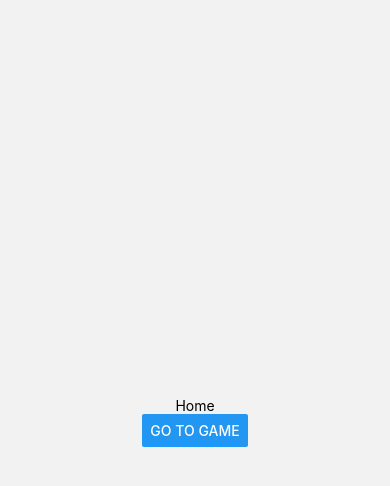
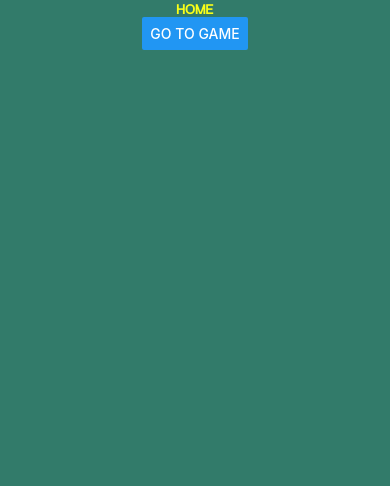
Before and after one commit to AslanGM/expo-tic-tac-toe, a React Native app: screen /Home in a window 390 px wide. Shown: the top 486 px of the page. Built offline with nearby package versions, Linux system fonts and the light colour scheme.

Commit message:
add background component

```diff
--- /dev/null
+++ b/src/components/background/background.styles.ts
@@ -0,0 +1,14 @@
+import { StyleSheet } from 'react-native'
+
+const styles = StyleSheet.create({
+    bg: {
+        position: 'absolute',
+        top: 0,
+        left: 0,
+        width: '100%',
+        height: '100%',
+        backgroundColor: '#327B6A'
+    }
+})
+
+export default styles
--- /dev/null
+++ b/src/components/background/background.tsx
@@ -0,0 +1,18 @@
+import { StatusBar } from 'expo-status-bar'
+import { ReactElement, ReactNode } from 'react'
+import { View } from 'react-native'
+import styles from './background.styles'
+
+type BackgroundProps = {
+    children: ReactNode
+}
+
+export default function Background({ children }: BackgroundProps): ReactElement {
+    return (
+        <View style={{ flex: 1 }}>
+            <StatusBar style="light" />
+            <View style={styles.bg} />
+            {children}
+        </View>
+    )
+}
--- a/src/components/index.ts
+++ b/src/components/index.ts
@@ -1,2 +1,3 @@
+export { default as AppBootstrap } from './app-bootstrap/app-bootstrap'
+export { default as Background } from './background/background'
 export { default as Text } from './text/text'
-export { default as AppBootstrap } from './app-bootstrap/app-bootstrap'
--- a/src/screens/home/home.styles.ts
+++ b/src/screens/home/home.styles.ts
@@ -2,9 +2,7 @@ import { StyleSheet } from 'react-native'
 
 const styles = StyleSheet.create({
     container: {
-        flex: 1,
-        alignItems: 'center',
-        justifyContent: 'center'
+        alignItems: 'center'
     }
 })
 
--- a/src/screens/home/home.tsx
+++ b/src/screens/home/home.tsx
@@ -1,7 +1,8 @@
+import { Background, Text } from '@components'
 import { StackNavigatorParams } from '@config/navigator'
 import { StackNavigationProp } from '@react-navigation/stack'
 import { ReactElement } from 'react'
-import { Button, Text, View } from 'react-native'
+import { Button, ScrollView } from 'react-native'
 import styles from './home.styles'
 
 type HomeProps = {
@@ -10,7 +11,8 @@ type HomeProps = {
 
 export default function Home({ navigation }: HomeProps): ReactElement {
     return (
-        <View style={styles.container}>
+        <Background>
+            <ScrollView contentContainerStyle={styles.container}>
                 <Text>Home</Text>
                 <Button
                     title="Go to Game"
@@ -18,6 +20,7 @@ export default function Home({ navigation }: HomeProps): ReactElement {
                         navigation.navigate('Game')
                     }}
                 />
-        </View>
+            </ScrollView>
+        </Background>
     )
 }
```
Lines whose indentation alone changed are shown as unchanged.
